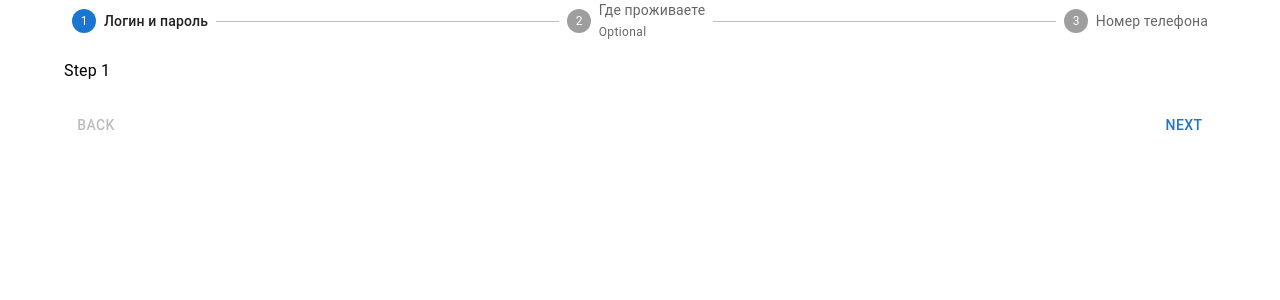
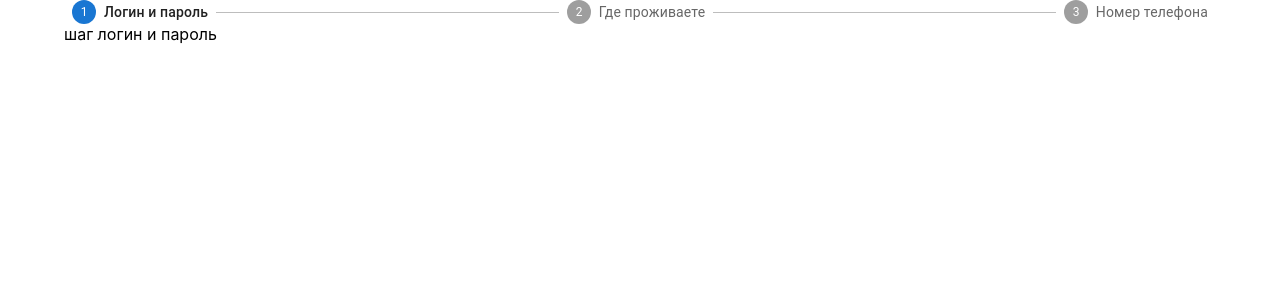
Before and after one commit to PavelEgorov-ru/form, a React (Create React App) app: page / in a window 1280 px wide. Shown: the top 300 px of the page. Built offline with nearby package versions, Linux system fonts and the light colour scheme.

Commit message:
удаление оставшейся ненужной функциональности

```diff
--- a/src/components/StepContainer.tsx
+++ b/src/components/StepContainer.tsx
@@ -7,76 +7,28 @@
   Button,
   Typography,
   Box,
+  dividerClasses,
 } from "@mui/material";
 
 const steps = ["Логин и пароль", "Где проживаете", "Номер телефона"];
 
 const StepContainer = () => {
   const [activeStep, setActiveStep] = useState(0);
-
-  const isStepOptional = (step: number) => {
-    return step === 1;
-  };
-  const handleNext = () => {
-    setActiveStep((prevActiveStep) => prevActiveStep + 1);
-  };
-  const handleBack = () => {
-    setActiveStep((prevActiveStep) => prevActiveStep - 1);
-  };
-
-  const handleReset = () => {
-    setActiveStep(0);
-  };
-
   return (
     <Box sx={{ width: "100%" }}>
       <Stepper activeStep={activeStep}>
         {steps.map((label, index) => {
           const stepProps: { completed?: boolean } = {};
-          const labelProps: {
-            optional?: React.ReactNode;
-          } = {};
-          if (isStepOptional(index)) {
-            labelProps.optional = (
-              <Typography variant="caption">Optional</Typography>
-            );
-          }
           return (
             <Step key={label} {...stepProps}>
-              <StepLabel {...labelProps}>{label}</StepLabel>
+              <StepLabel>{label}</StepLabel>
             </Step>
           );
         })}
       </Stepper>
-      {activeStep === steps.length ? (
-        <>
-          <Typography sx={{ mt: 2, mb: 1 }}>
-            All steps completed - you&apos;re finished
-          </Typography>
-          <Box sx={{ display: "flex", flexDirection: "row", pt: 2 }}>
-            <Box sx={{ flex: "1 1 auto" }} />
-            <Button onClick={handleReset}>Reset</Button>
-          </Box>
-        </>
-      ) : (
-        <>
-          <Typography sx={{ mt: 2, mb: 1 }}>Step {activeStep + 1}</Typography>
-          <Box sx={{ display: "flex", flexDirection: "row", pt: 2 }}>
-            <Button
-              color="inherit"
-              disabled={activeStep === 0}
-              onClick={handleBack}
-              sx={{ mr: 1 }}
-            >
-              Back
-            </Button>
-            <Box sx={{ flex: "1 1 auto" }} />
-            <Button onClick={handleNext}>
-              {activeStep === steps.length - 1 ? "Finish" : "Next"}
-            </Button>
-          </Box>
-        </>
-      )}
+      {activeStep === 0 && <div>шаг логин и пароль</div>}
+      {activeStep === 1 && <div>шаг где проживаете</div>}
+      {activeStep === 2 && <div>шаг номер телефона</div>}
     </Box>
   );
 };
```
